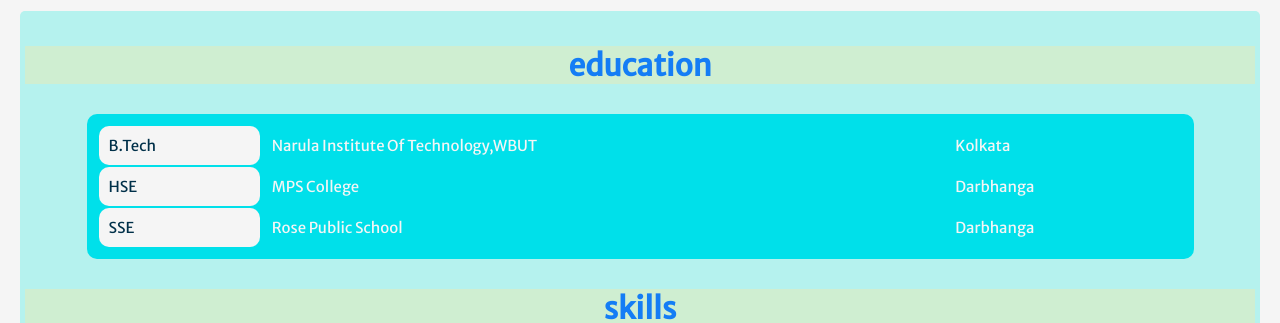
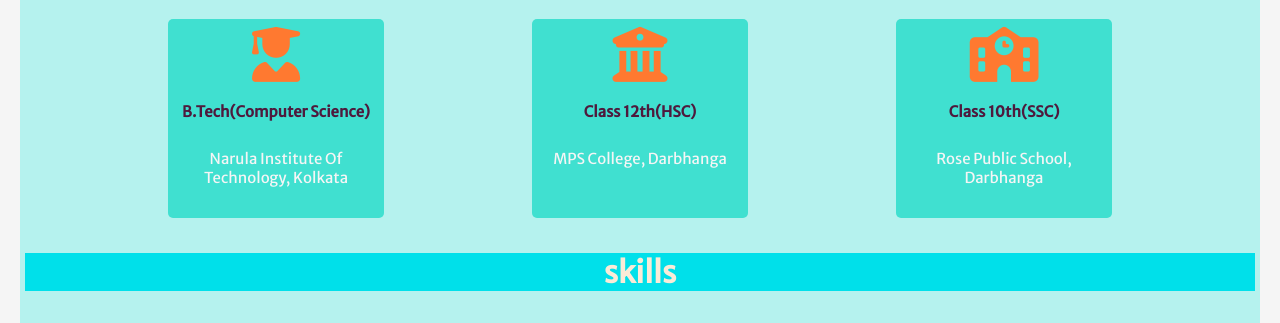
Before and after one commit to gopalkrs/portfolio-web-project, a plain HTML site: page index.html in a window 1280 px wide. Shown: the part 700-1023 px from the top of the page. Drawn offline with Linux system fonts and the light colour scheme.

Commit message:
made the portfolio single paged

```diff
--- a/index.html
+++ b/index.html
@@ -31,8 +31,6 @@
             <p>Hey, I am Gopal Choudhary,currently working as a software engineer at TCS.</p>
             <p>Completed my Engineering(B.Tech) from Computer science in year 2020. </p>
             <p>Want to build my career in development, problem solving and become a skilled Software Development Engineer.</p>
-            <p>I am empathetic, approachable and an active listener; traits that allow me to create great projects and build my developer skills.</p>
-            <p>If you are looking to hire someone with my skills then you can drop me a <a class="new-link" href="mailto: raunakchd1@gmail.com">Mail.</a></p>
         </div>
     </section>
 
@@ -40,25 +38,23 @@
         <h2 id="about">About Me</h2>
         <div class="homepage">
         <h3>education</h3>
-        <table>
-            <tbody>
-                <tr>
-                    <td class="edu">B.Tech</td>
-                    <td>Narula Institute Of Technology,WBUT</td>
-                    <td>Kolkata</td>
-                </tr>
-                <tr>
-                    <td class="edu">HSE</td>
-                    <td>MPS College</td>
-                    <td>Darbhanga</td>
-                </tr>
-                <tr>
-                    <td class="edu">SSE</td>
-                    <td>Rose Public School</td>
-                    <td>Darbhanga</td>
-                </tr>
-            </tbody>
-        </table>
+        <div class="education-tab">
+            <div>
+                <i class="fas fa-user-graduate"></i>
+                <h4>B.Tech(Computer Science)</h4>
+                <p>Narula Institute Of Technology, Kolkata</p>
+            </div>
+            <div>
+                <i class="fas fa-university"></i>
+                <h4>Class 12th(HSC)</h4>
+                <p>MPS College, Darbhanga</p>
+            </div>
+            <div>
+                <i class="fas fa-school"></i>
+                <h4>Class 10th(SSC)</h4>
+                <p>Rose Public School, Darbhanga</p>
+            </div>
+        </div>
         <h3>skills</h3>
         <div class="skills">
             <div> <i class="fab fa-java"></i> JAVA</div>
@@ -110,6 +106,7 @@
                     <span><a href="https://github.com/gopalkrs" class="fa fa-github"><span class="connect-me"> GitHub</span></a></span>
                     <span><a href="mailto: raunakchd1@gmail.com" class="fa fa-envelope"><span class="connect-me"> Gmail</span></a></span>
                 </div>
+                <p style="text-align: center;">If you are looking to hire someone with my skills then you can drop me a <a class="new-link" href="mailto: raunakchd1@gmail.com">Mail.</a></p>
             </div>
     </article>
 </body>
--- a/portfolio.css
+++ b/portfolio.css
@@ -25,10 +25,10 @@ nav {
     padding-right: 20px;
 }
 .navigation li{
-    color:whitesmoke;
+    color:antiquewhite;
     font-size: 20px;
     display: inline;
-    border: 2px solid whitesmoke;
+    border: 2px solid antiquewhite;
     padding: 5px;
 }
 .navigation li:hover {
@@ -45,19 +45,43 @@ h2{
     text-decoration: underline;
 }
 h3 {
-    color: #147df5;
+    color: antiquewhite;
     font-size: 30px;
     text-align: center;
-    background-color: #CFEED1;
+    background-color: #00E0EA;
+}
+.projects-tab h4 {
+    color: #4E1A3D;
 }
 
 .skills {
-    color:#003049;
     font-size: 15px;
-    list-style-type: none;
     display: flex;
     justify-content: center;
     flex-wrap: wrap;
+}
+.education-tab {
+    font-size: 15px;
+    display: flex;
+    justify-content: space-evenly;
+    flex-wrap: wrap;
+}
+.education-tab div{
+    background-color: turquoise;
+    margin: 5px;
+    padding: 8px;
+    border-radius: 5px;
+    color: #4E1A3D;
+    width: 200px;
+    text-align: center;
+}
+.fas {
+    font-size: 55px;
+    color: #ff7930;
+}
+.education-tab div p{
+   color: whitesmoke;
+   text-align: center;
 }
 .skills div{
     background-color: #4E1A3D;
@@ -68,19 +92,19 @@ h3 {
 }
 
 p{
-    color:#003049;
+    color:#4E1A3D;
     font-size: 15px;
     padding: 8px;
 }
 .new-link {
-    color:#003049;
-    font-size:15px;
+    color:#4E1A3D;
+    font-size:12px;
 }
 .fa {
     padding: 10px;
-    color:antiquewhite;
+    color: #4E1A3D;
     text-decoration: none;
-    font-size: 15px;
+    font-size: 20px;
 }
 .social-media{
   text-align: center;
@@ -97,8 +121,8 @@ img.profile-pic {
 
 td {
     padding: 10px;
-    margin: 10px;
-    color: whitesmoke;
+    margin: 5px;
+    color: #4E1A3D;
 }
 table {
     border-radius: 10px;
@@ -112,13 +136,13 @@ th {
     border-radius: 10px;
     padding: 8px;
     background-color: whitesmoke;
-    color: #003049;
+    color: #4E1A3D;
 }
 .edu {
     border-radius: 10px;
     padding: 10px;
     background-color: whitesmoke;
-    color: #003049;
+    color: #4E1A3D;
 }
 .connect-me{
     font-size: 10px;
@@ -129,38 +153,36 @@ a{
 }
 #current-nav{
     background-color: #FF7930;
-    color: #353535;
+    color: #4E1A3D;
     font-size: 24px;
 }
 .homepage{
     margin: 20px;
     background-color: #B5F2EE;
-    border-radius: 5px;
     padding: 5px;
 }
 .homepage-contact{
     margin: 20px;
-    background-color: #ff7930;
-    border-radius: 5px;
+    background-color: #B5F2EE;
     padding: 5px;
     color: antiquewhite;
 }
 .quiz-app{
     width: 200px;
     height: 250px;
-    background-color: #147df5;
+    background-color: #00E0EA;
     padding: 10px;
     margin: 20px;
     border-radius: 5px;
 }
 
 .quiz-app:hover {
-    box-shadow: 2px 2px 5px 5px #353535;;
+    box-shadow: 2px 2px 5px 5px #353535;
     background-color: #FF7930;
     transition: 0.2s;
 }
 h3#project-title {
-    color:antiquewhite;
+    color: #4E1A3D;
     font-size: 20px;
     text-align: center;
     background-color: transparent;
@@ -168,7 +190,7 @@ h3#project-title {
 }
 
 .quiz-app p{
-    color: whitesmoke;
+    color: #4E1A3D;
     text-align: center;
 }
 .projects-tab{
@@ -202,10 +224,10 @@ h3#project-title {
         font-size: 20px;
     }
     h3{
-        font-size: 13px;
+        font-size: 15px;
     }
     p{
-        font-size: 11px;
+        font-size: 14px;
     }
 
     .skills div{
@@ -214,10 +236,10 @@ h3#project-title {
         margin: 3px;
     }
     .hobbies li {
-        font-size: 11px;
+        font-size: 14px;
     }
     table{
-        font-size: 9px;
+        font-size: 12px;
         padding: 3px;
     }
 
```
